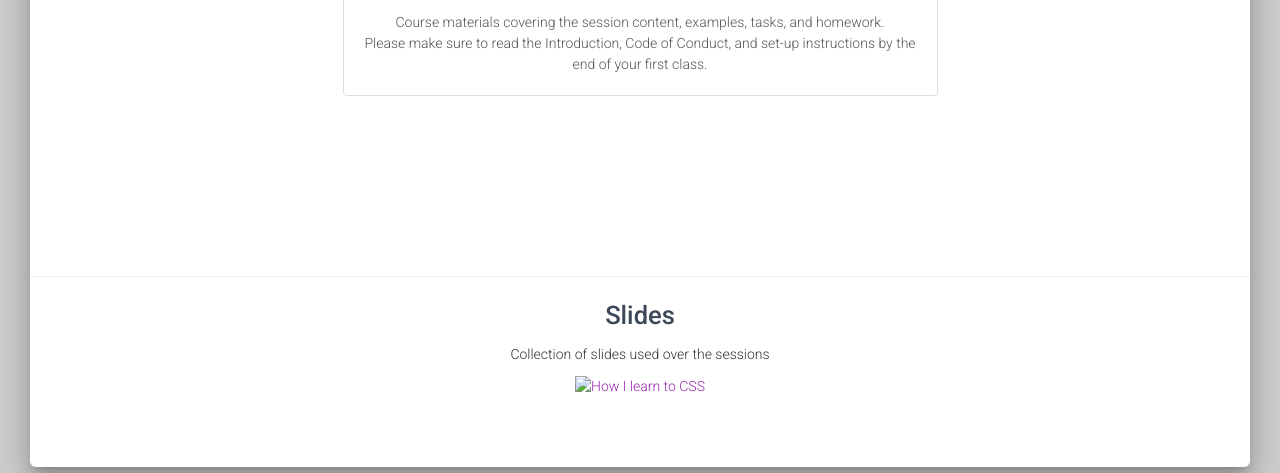
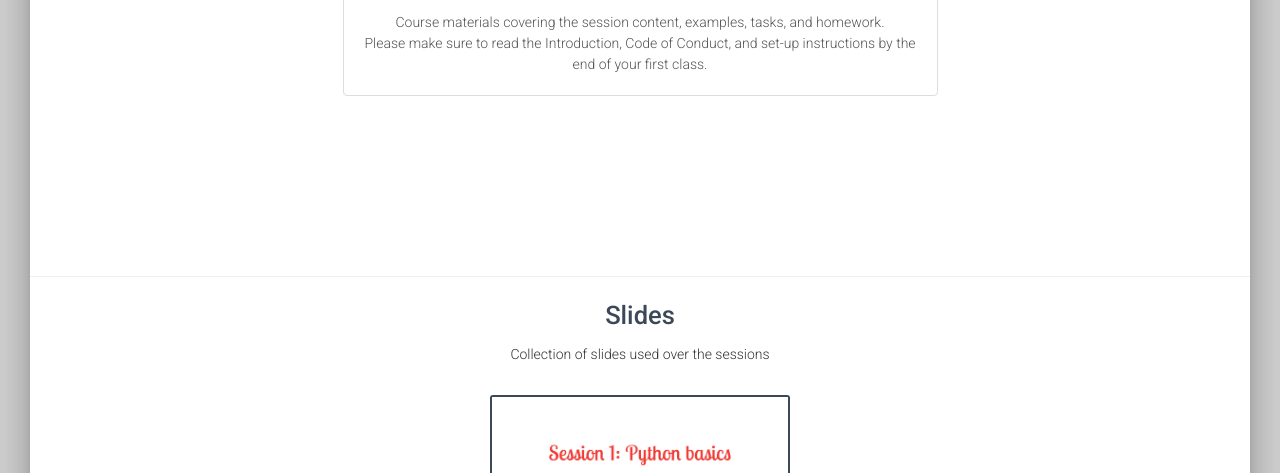
Before and after one commit to trallard/Shef_CodeFirst_Python, a plain HTML site: page index.html in a window 1280 px wide. Shown: the part 877-1350 px from the top of the page. Drawn offline with Linux system fonts and the light colour scheme.

Commit message:
Improve slides class

```diff
--- a/index.html
+++ b/index.html
@@ -40,6 +40,15 @@
 	a.no-underline:hover {
   border: 0;
 	}
+
+.img-talk{
+	border-style: solid;
+	border-width: 2px;
+	width: 300px;
+	border-radius: 3px;
+	border-color: #3C4858;
+	margin: 20px;
+}
 
 	</style>
 </head>
@@ -172,6 +181,8 @@
 					</div>
 
 				<!-- Ends course material  -->
+
+				<!-- Slides -->
 				<div class="section text-center" id='slides'>
 					<hr>
 					<h3 class='title'> Slides </h3>
@@ -179,8 +190,9 @@
 
 					<div class="grid">
 						<div class="talk">
-							<a class="no-underline" href="/slides/css-conf-2016">
-								<img srcset="/images/slides/css-conf-2016@2x.jpg 2x" src="/images/slides/css-conf-2016.jpg" alt="How I learn to CSS">
+							<a class="no-underline" href="./session1.html">
+								<img src="./assets/session1_slide.png" alt="session1"
+								class="img-talk">
 							</a>
 						</div>
 				</div>
```
Also changed, not shown: assets/session1_slide.png (added).
